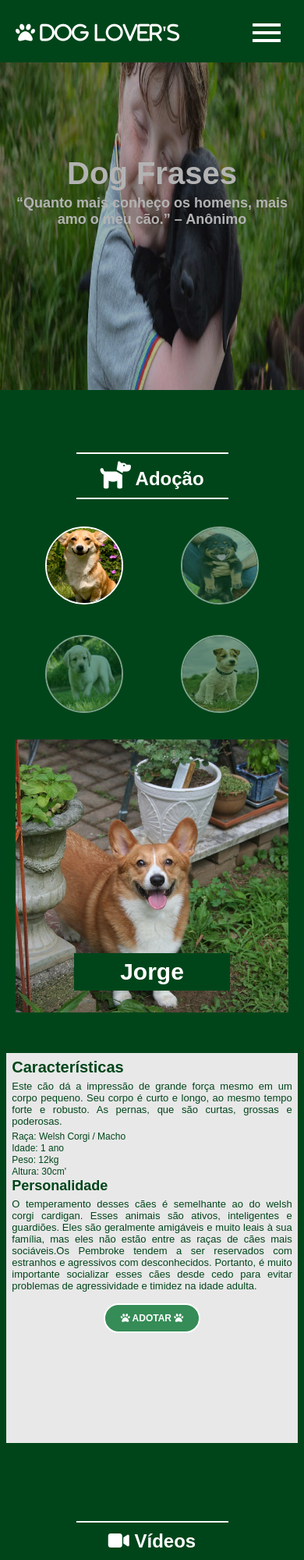
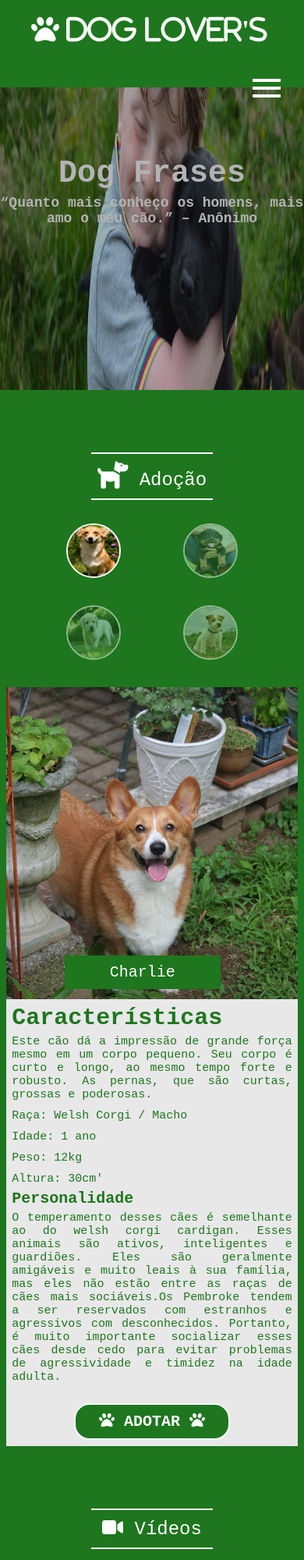
Before and after one commit to reinierdantas/doglover, a plain HTML site: page indexbr.html in a window 390 px wide. Shown: the top 2000 px of the page at 78% size. Drawn offline with Linux system fonts and the light colour scheme; a web font is replaced by a local one.

Commit message:
Add files via upload

```diff
--- a/css/style.css
+++ b/css/style.css
@@ -3,7 +3,7 @@
     padding: 0;
     margin: 0;
     box-sizing: border-box;
-    font-family: 'Be Vietnam', sans-serif;
+    font-family: 'IBM Plex Mono', monospace;
 }
 html,body{
     height: 100%;
@@ -16,6 +16,12 @@ ul,li{
 a{
     text-decoration: none;
     color: #fff;
+}
+img{
+    max-width: 100%;
+}
+h2{
+    font-weight: 300;
 }
 .noSelect {
     -webkit-touch-callout: none;
@@ -39,21 +45,24 @@ header{
     float: left;
 }
 .paw-header{
-    font-size: 40px;
+    font-size: 30px;
     color: #fff;
     cursor: pointer;
 }
 .menu-nav{
     float: right;
-    padding: 30px 0px 0px 0px;
+    padding: 25px 0px 0px 0px;
 }
+
 .menu-nav ul li{
-    padding: 0px 10px;
     display: inline-block;
+}
+.menu-nav ul li + li{
+    padding-right: 10px;
 }
 
 .menu-nav a{
-    font-size: 20px;
+    font-size: 15px;
     text-transform: uppercase;
     font-weight: 300;
 }
@@ -61,7 +70,7 @@ header{
     font-weight: 700;
 }
 .fa-bone{
-    font-size: 18px;
+    font-size: 15px;
     opacity: 0;
     visibility: hidden;
 }
@@ -71,7 +80,7 @@ header{
 }
 
 /*menu mobile and media query*/
-@media(max-width:910px){
+@media(max-width:800px){
 .mobile-btn{
     display: block;
     color: #fff;
@@ -80,10 +89,15 @@ header{
     border-top: 4px solid;
     float: right;
     position: relative;
-    top: 30px;
+    top: 25px;
     right: 30px;
     cursor: pointer;
-    -webkit-backface-visibility:hidden;
+}
+.paw-header{
+    font-size: 36px;
+}
+.menu-nav ul li + li{
+    padding-right: 0px;
 }
 .mobile-btn::after, .mobile-btn::before{
     content: '';
@@ -105,12 +119,15 @@ header{
     margin-top: 0px;
     top: 6px;
     transform: rotate(135deg);
+    transition: ease .5s;
 }
+
 .menu-nav.mobile-menu{
     position: absolute;
     background: #b8b7b6;
     padding: 10px 10px 10px 20px;
-    top: 80px;
+    width: 100%;
+    top: 70px;
     right: 0px;
     opacity: 0;
     visibility: hidden;
@@ -139,23 +156,6 @@ header{
     height: 500px;
 }
 }
-@media(max-width:530px){
-    header{
-        height: 80px;
-    }
-    .paw-header{
-        font-size: 25px;
-        margin-left: -20px;
-        margin-top: 10px;
-    }
-    .mobile-btn{
-        position: relative;
-        top: 30px;
-    }
-}
-
-
-
 /*Section Gallery*/
 .gallery{
     background: #000;
@@ -225,10 +225,9 @@ header{
 .call{
     width: 100%;
     padding: 30px 0px;
-
 }
 .adoption> .call h2{
-    width: 50%;
+    width: 40%;
     margin: 0 auto;
     text-align: center;
     margin-top: 50px;
@@ -244,9 +243,9 @@ header{
     justify-content: center;
 }
 .cards img{
-    width: 180px;
-    height: 180px;
-    margin: 50px 5px 30px 5px;
+    width: 80px;
+    height: 80px;
+    margin: 50px 10px 30px 10px;
     opacity: 0.5;
     border: 2px solid #fff;
     border-radius: 50%;
@@ -261,10 +260,10 @@ header{
     text-transform: uppercase;
     border: none;
     display: block;
-    background: #824a4a;
+    background: #420808;
     color: #fff;
     font-weight: 700;
-    font-size: 28px;
+    font-size: 20px;
     padding: 10px 30px;
     border: 2px solid #fff;
     border-radius: 20px;
@@ -273,7 +272,7 @@ header{
     margin-top: 20px;
 }
 .doginfo button:hover{
-    background: #420808;
+    background: #824a4a;
     text-decoration: underline;
 }
 .doggo{
@@ -285,6 +284,7 @@ header{
     visibility: hidden;
     transform: translate3d(-50px, 0px, 0);
     height: 0;
+
 }
 .doggo.boom{
     opacity: 1;
@@ -293,30 +293,40 @@ header{
     transform: translate3d(0px, 0px, 0);
     height: auto;
 }
-.dog-img img{
-    flex: 1 1 150;
-    width: 500px;
-    height: 700px;
+.dog-img{
+    position: relative;
 }
-.dog-img h2{
-    position: relative;
-    top: -15%;
+.dog-txt{
+    position: absolute;
+    display: inline-block;
+    top: 90%;
+    left: 30%;
     width: 200px;
+}
+.dog-txt h2{
+    color: #fff;
     margin: 0 auto;
     text-align: center;
     background: #420808;
-    font-size: 30px;
-    padding: 2% 2%;
+    font-size: 20px;
+    padding: 10px;
+    font-weight: 400;
+}
+.dog-img img{
+    flex: 1 1 50px;
+    width: 500px;
+    height: 100%;
+
 }
 .doginfo{
     background: #e8e8e8;
     width: 100%;
-    flex: 1 1 400px;
+    flex: 1 1 40px;
     color: #420808;
     padding: 2% 2%;
     text-align: justify;
     flex-wrap: wrap;
-    height: 700px;
+    height: auto;
 }
 .doginfo h3{
     padding-bottom: 5px;
@@ -335,163 +345,40 @@ header{
     font-size: 20px;
     padding-bottom: 5px;
 }
-/*Adopt section media queryes*/
-@media(max-width:1100px){
-    .doginfo ul li{
-        line-height: 12px;
+@media(max-width:860px){
+    .doggo{
+        flex-direction: column;
     }
-    .doginfo p{
-        font-size: 14px;
+    .dog-img img{
+        width: 100%;
+        height: 600px;
     }
-    .doginfo h3{
-        font-size: 25px;
+    .dog-txt{
+        position: absolute;
+        display: inline-block;
+        top: 90%;
+        left: 28%;
+        width: 200px;
+    }
+    .doginfo{
+        margin-top: -5px;
     }
 }
-@media(max-width:970px){
-    .dog-img{
-        margin: 0 auto;
+@media(max-width:400px){
+    .dog-txt{
+        top: 85%;
+        left: 20%;
+    }
+    .cards img{
+        width: 70px;
+        height: 70px;
+        margin: 0px 40px 30px 40px;
     }
     .dog-img img{
-        width: 350px;
-        height: 650px;
-    }
-    .doginfo{
-        height: 650px;
-    }
-    .doginfo ul li{
-        line-height: 8px;
-        font-size: 12px;
-    }
-    .doginfo p{
-        font-size: 13px;
-    }
-    .doginfo h3{
-        font-size: 25px;
-    }
-    .doginfo button{
-        margin-top: 20px;
+        width: 100%;
+        height: 400px;
     }
 }
-@media(max-width:900px){
-    .cards img{
-        width: 150px;
-        margin: 10px 20px 30px 10px;
-    }
-}
-@media(max-width:800px){
-    .cards img{
-        width: 130px;
-        height: 180px;
-        margin: 10px 20px 30px 10px;
-    }
-    .dog-img{
-        margin: 0 auto;
-    }
-    .dog-img img{
-        width: 350px;
-        height: 350px;
-    }
-    .doginfo{
-        height: 500px;
-        padding-bottom: 20px;
-        margin-bottom:70px;
-    }
-    .doginfo ul li{
-        line-height: 8px;
-        font-size: 12px;
-    }
-    .doginfo p{
-        font-size: 13px;
-    }
-    .doginfo h3{
-        font-size: 25px;
-    }
-    .doginfo button{
-        margin-top: 20px;
-        font-size: 18px;
-        padding: 10px 20px;
-    }
-    .dog-img h2{
-    position: relative;
-    top: -20%;
-}
-}
-@media(max-width:680px){
-    .cards img{
-        width: 150px;
-        height: 150px;
-        margin: 10px 37px 30px 37px;
-}
-    .russel p{
-        font-size: 12px;
-    }
-}
-@media(max-width:550px){
-    .cards img{
-        width: 100px;
-        height: 100px;
-        margin: 5px 37px 30px 37px;
-}
-       .doginfo button{
-        margin-top: 10px;
-        font-size: 14px;
-        padding: 10px 20px;
-    }
-      .doginfo ul li{
-        line-height: 5px;
-        font-size: 12px;
-    }
-}
-@media(max-width:430px){
-    .cards img{
-        width: 100px;
-        height: 100px;
-        margin: 5px 37px 30px 37px;
-}
-
-    .doginfo button{
-        margin-top: 10px;
-        font-size: 12px;
-        padding: 10px 20px;
-    }
-    .doginfo ul li{
-        line-height: 5px;
-        font-size: 12px;
-    }
-    .doginfo h3{
-        font-size: 20px;
-    }
-     .doginfo h4{
-        font-size: 18px;
-    }
-}
-@media(max-width:375px){
-
-    .doginfo h3{
-        font-size: 18px;
-    }
-     .doginfo h4{
-        font-size: 16px;
-    }
-    .doginfo p{
-        font-size: 11px
-    }
-    .dog-img h2{
-    position: relative;
-    top: -20%;
-    right: 20px;
-    width: 200px;
-    margin: 0 auto;
-    text-align: center;
-    background: #420808;
-    font-size: 30px;
-    padding: 2% 2%;
-}
-    .russel p{
-        font-size: 10px;
-    }
-}
-
 
 /*Section videos*/
 .videos{
@@ -500,8 +387,9 @@ header{
     color: #fff;
 }
 .videos > .call h2{
-    width: 50%;
+    width: 40%;
     margin: 0 auto;
+    margin-top: 50px;
     text-align: center;
     padding: 10px 0px;
     border-top: 2px solid;
@@ -583,9 +471,14 @@ header{
     margin-top: 100px;
 }
 .volunteer h2{
-    width: 100%;
-    font-size: 20px;
+    width: 40%;
+    margin: 0 auto;
+    margin-top: 50px;
     margin-bottom: 50px;
+    text-align: center;
+    padding: 10px 0px;
+    border-top: 2px solid;
+    border-bottom: 2px solid;
 }
 form{
     padding-bottom: 170px;
@@ -615,13 +508,13 @@ form button:hover{
 }
 @media(max-width:510px){
     input{
-        max-width: 60%;
-        width: 100%;
+        max-width: 100%;
+        width: 80%;
         border-radius: 5px;
     }
     form button{
-        width: 60%;
-        max-width: 60%;
+        width: 80%;
+        max-width: 100%;
         margin-left: 0;
         margin-top: 15px;
         border-radius: 5px;
@@ -704,3 +597,29 @@ small a:hover{
 .backtop i:hover{
     color: #e8e8e8;
 }
+
+/* Br colors */
+.headerbr, .adoptionbr, .doginfobr button, .dog-txtbr, .dog-txtbr h2, .videosbr, .charitybr{
+    background:#1e761e;
+}
+.doginfobr, .socialbr, .socialbr i, .backtopbr i, .charity-cardsbr h3{
+    color: #1e761e;
+}
+.backtopbr:hover{
+    background: #7add7a;
+}
+.formbr button[type="submit"]{
+    background: #7add7a;
+}
+.doginfobr button:hover{
+    background: #7add7a;
+}
+
+@media(max-width:800px){
+    .menu-nav.mobile-menubr li:hover{
+            background-color: #7add7a;
+    }
+    .menu-nav.mobile-menubr li{
+        border-bottom: 2px solid #1e761e ;
+    }
+    }
--- a/indexbr.html
+++ b/indexbr.html
@@ -1,5 +1,6 @@
 <!DOCTYPE html>
 <html lang="pt-BR">
+
 <head>
     <!--Title-->
     <title>Dog Lover's &hearts;</title>
@@ -15,19 +16,20 @@
     <!--Links-->
     <link rel="icon" href="images/icon.png">
     <link href="https://fonts.googleapis.com/css?family=Be+Vietnam:300,300i,400,700&display=swap" rel="stylesheet">
-     <link rel="stylesheet" href="css/stylebr.css">
+    <link rel="stylesheet" href="css/style.css">
 </head>
+
 <body>
     <script type="text/javascript">
         document.documentElement.className += ' js';
     </script>
     <!--Header Menu-->
-    <header class="menu noSelect">
+    <header class="menu headerbr noSelect">
         <div class="logo">
             <i class="fas fa-paw paw-header"> Dog Lover's</i>
         </div>
         <span class="mobile-btn"></span>
-        <nav class="menu-nav mobile-menu">
+        <nav class="menu-nav mobile-menu mobile-menubr">
             <ul>
                 <li><a href="#adopt">Adoção <i class="fas fa-bone"></i></a></li>
                 <li><a href="#vid">Vídeos <i class="fas fa-bone"></i></a></li>
@@ -66,8 +68,10 @@
     </section>
 
     <!--Adoptions-->
-    <section class="adoption noSelect" data-group="dogs">
-        <div class="call" id="adopt"><h2><i class="fas fa-dog"></i> Adoção</h2></div>
+    <section class="adoption adoptionbr noSelect" data-group="dogs">
+        <div class="call" id="adopt">
+            <h2><i class="fas fa-dog"></i> Adoção</h2>
+        </div>
         <ul class="cards">
             <li class="corgi"><img data-click="corgi" src="images/adopt1.png" alt="corgi"></li>
             <li class="rottweiler"><img data-click="rottweiler" src="images/adopt2.jpeg" alt="rottweiler"></li>
@@ -77,11 +81,14 @@
         <div class="doggo" data-target="corgi">
             <div class="dog-img">
                 <img src="images/adoptinfo1.jpg" alt="corgi-adopt">
-        <h2>Jorge</h2>
+                <div class="dog-txt dog-txtbr">
+                    <h2>Charlie</h2>
                 </div>
-        <div class="doginfo">
+            </div>
+            <div class="doginfo doginfobr">
                 <h3>Características</h3>
-            <p>Este cão dá a impressão de grande força mesmo em um corpo pequeno. Seu corpo é curto e longo, ao mesmo tempo forte e robusto. As pernas, que são curtas, grossas e poderosas.</p>
+                <p>Este cão dá a impressão de grande força mesmo em um corpo pequeno. Seu corpo é curto e longo, ao
+                    mesmo tempo forte e robusto. As pernas, que são curtas, grossas e poderosas.</p>
                 <ul>
                     <li>Raça: Welsh Corgi / Macho</li>
                     <li>Idade: 1 ano</li>
@@ -89,18 +96,26 @@
                     <li>Altura: 30cm'</li>
                 </ul>
                 <h4>Personalidade</h4>
-            <p>O temperamento desses cães é semelhante ao do welsh corgi cardigan. Esses animais são ativos, inteligentes e guardiões. Eles são geralmente amigáveis e muito leais à sua família, mas eles não estão entre as raças de cães mais sociáveis.Os Pembroke tendem a ser reservados com estranhos e agressivos com desconhecidos. Portanto, é muito importante socializar esses cães desde cedo para evitar problemas de agressividade e timidez na idade adulta.</p>
+                <p>O temperamento desses cães é semelhante ao do welsh corgi cardigan. Esses animais são ativos,
+                    inteligentes e guardiões. Eles são geralmente amigáveis e muito leais à sua família, mas eles não
+                    estão entre as raças de cães mais sociáveis.Os Pembroke tendem a ser reservados com estranhos e
+                    agressivos com desconhecidos. Portanto, é muito importante socializar esses cães desde cedo para
+                    evitar problemas de agressividade e timidez na idade adulta.</p>
                 <button class="noSelect"><i class="fas fa-paw"></i> Adotar <i class="fas fa-paw"></i></button>
             </div>
         </div>
         <div class="doggo" data-target="rottweiler">
             <div class="dog-img">
                 <img src="images/adoptinfo2.jpg" alt="corgi-adopt">
-        <h2>Juracy</h2>
+                <div class="dog-txt dog-txtbr">
+                    <h2>Max</h2>
                 </div>
-        <div class="doginfo">
+            </div>
+            <div class="doginfo doginfobr">
                 <h3>Características</h3>
-            <p>Talvez a caraterística mais marcante do Rottweiler seja a sua cabeça larga e de comprimento médio, que conta com um focinho poderoso que não é nem curto nem comprido em relação ao cranio. A mordedura em tesoura alcança todo o seu poder graças às fortes e grandes mandíbulas deste cachorro.</p>
+                <p>Talvez a caraterística mais marcante do Rottweiler seja a sua cabeça larga e de comprimento médio,
+                    que conta com um focinho poderoso que não é nem curto nem comprido em relação ao cranio. A mordedura
+                    em tesoura alcança todo o seu poder graças às fortes e grandes mandíbulas deste cachorro.</p>
                 <ul>
                     <li>Raça: Rottweiler / Macho</li>
                     <li>Idade: 3 meses</li>
@@ -108,18 +123,26 @@
                     <li>Altura: 12cm'</li>
                 </ul>
                 <h4>Personalidade</h4>
-            <p>Atento, obediente, calmo, corajoso, seguro, confiável e leal com os seus. Assim se pode descrever o caráter típico do Rottweiler. Por conseguinte, deve ter em conta que nem todos os Rottweilers têm esse caráter.É assim que o Rottweiler se destacou no passado e continua nos dias de hoje, como uma das raças mais versáteis e inteligentes.</p>
+                <p>Atento, obediente, calmo, corajoso, seguro, confiável e leal com os seus. Assim se pode descrever o
+                    caráter típico do Rottweiler. Por conseguinte, deve ter em conta que nem todos os Rottweilers têm
+                    esse caráter.É assim que o Rottweiler se destacou no passado e continua nos dias de hoje, como uma
+                    das raças mais versáteis e inteligentes.</p>
                 <button class="noSelect"><i class="fas fa-paw"></i> Adotar <i class="fas fa-paw"></i></button>
             </div>
         </div>
         <div class="doggo" data-target="labrador">
             <div class="dog-img">
                 <img src="images/adoptinfo3.jpg" alt="corgi-adopt">
-        <h2>Juremir</h2>
+                <div class="dog-txt dog-txtbr">
+                    <h2>Ollie</h2>
                 </div>
-        <div class="doginfo">
+            </div>
+            <div class="doginfo doginfobr">
                 <h3>Características</h3>
-            <p>O Labrador Retriver é um cachorro de tamanho médio, com corpo musculado, forte e compacto. O seu peito é largo e profundo e, as costas são retas. Este cachorro é ligeiramente mais comprido que alto. A cabeça do Labrador Retriever é larga e apresenta um focinho comprido e largo. A raça apresenta uma mordida em tesoura e as mandíbulas são fortes. </p>
+                <p>O Labrador Retriver é um cachorro de tamanho médio, com corpo musculado, forte e compacto. O seu
+                    peito é largo e profundo e, as costas são retas. Este cachorro é ligeiramente mais comprido que
+                    alto. A cabeça do Labrador Retriever é larga e apresenta um focinho comprido e largo. A raça
+                    apresenta uma mordida em tesoura e as mandíbulas são fortes. </p>
                 <ul>
                     <li>Raça: Labrador / Macho</li>
                     <li>Idade: 8 meses</li>
@@ -127,73 +150,96 @@
                     <li>Altura: 16cm'</li>
                 </ul>
                 <h4>Personalidade</h4>
-            <p>Uma das caraterísticas mais notáveis do Labrador Retriever é o seu caráter. Devido à sua aparência amigável e o seu caráter excepcionalmente sociável, esta raça canina foi a mais popular do mundo por mais de uma década. Além disso, a estabilidade de caráter destes cachorros converteu-os em grandes parceiros da humanidade, colaborando como cachorros de resgaste, cachorros de terapia, cachorros de assistência e muito mais.O Labrador Retriever é sociável, amigável, leal, inteligente e amante da diversão.</p>
+                <p>Uma das caraterísticas mais notáveis do Labrador Retriever é o seu caráter. Devido à sua aparência
+                    amigável e o seu caráter excepcionalmente sociável, esta raça canina foi a mais popular do mundo por
+                    mais de uma década. Além disso, a estabilidade de caráter destes cachorros converteu-os em grandes
+                    parceiros da humanidade, colaborando como cachorros de resgaste, cachorros de terapia, cachorros de
+                    assistência e muito mais.O Labrador Retriever é sociável, amigável, leal, inteligente e amante da
+                    diversão.</p>
                 <button class="noSelect"><i class="fas fa-paw"></i> Adotar <i class="fas fa-paw"></i></button>
             </div>
         </div>
         <div class="doggo" data-target="russel">
             <div class="dog-img">
                 <img src="images/adoptinfo4.jpg" alt="corgi-adopt">
-        <h2>Jurabullet</h2>
+                <div class="dog-txt dog-txtbr">
+                    <h2>Bella</h2>
                 </div>
-        <div class="doginfo russel">
+            </div>
+            <div class="doginfo doginfobr">
                 <h3>Características</h3>
-            <p>De acordo com o padrão oficial da raça, o Jack Russell Terrier deve ser mais comprido que alto, sendo a altura ideal até à cruz de 25-30 cm e o peso entre os 5 e os 6 kg. Assim, as principais caraterísticas que nos permitirão distinguir o Jack Russell do Parson Russell, são as suas patas curtas e tronco ligeiramente alongado.</p>
+                <p>De acordo com o padrão oficial da raça, o Jack Russell Terrier deve ser mais comprido que alto, sendo
+                    a altura ideal até à cruz de 25-30 cm e o peso entre os 5 e os 6 kg. Assim, as principais
+                    caraterísticas que nos permitirão distinguir o Jack Russell do Parson Russell, são as suas patas
+                    curtas e tronco ligeiramente alongado.</p>
                 <ul>
-                <li>Raça: Jack Terrier / Macho</li>
+                    <li>Raça: Jack Terrier / Femea</li>
                     <li>Idade: 2 anos</li>
                     <li>Peso: 8kg</li>
                     <li>Altura: 25cm'</li>
                 </ul>
                 <h4>Personalidade</h4>
-            <p>No geral, se formos constantes na sua educação, coerentes e fizermos uso do reforço positivo desde filhote, o Jack Russell é raro adotar um mau comportamento. Desta forma, se realizarmos os passeios mínimos estabelecidos nunca mais fará as suas necessidades dentro de casa, à exceção das primeiras vezes em que se encontrar no período de aprendizagem. Também não é cão destruidor, com vontade de morder os móveis ou outros objetos se lhe proporcionarmos brinquedos mordedores para quando precisar de brincar ou aliviar a dor causada pelo crescimento dos dentes.E, ao ser tão excitado, ativo, energético e temperamental.</p>
+                <p>No geral, se formos constantes na sua educação, coerentes e fizermos uso do reforço positivo desde
+                    filhote, o Jack Russell é raro adotar um mau comportamento. Desta forma, se realizarmos os passeios
+                    mínimos estabelecidos nunca mais fará as suas necessidades dentro de casa, à exceção das primeiras
+                    vezes em que se encontrar no período de aprendizagem. Também não é cão destruidor, com vontade de
+                    morder os móveis ou outros objetos se lhe proporcionarmos brinquedos mordedores para quando precisar
+                    de brincar ou aliviar a dor causada pelo crescimento dos dentes.E, ao ser tão excitado, ativo,
+                    energético e temperamental.</p>
                 <button class="noSelect"><i class="fas fa-paw"></i> Adotar <i class="fas fa-paw"></i></button>
             </div>
         </div>
     </section>
     <!--Videos-->
-    <section class="videos" id="vid">
-        <div class="call" ><h2><i class="fas fa-video"></i> Vídeos</h2></div>
+    <section class="videos videosbr" id="vid">
+        <div class="call">
+            <h2><i class="fas fa-video"></i> Vídeos</h2>
+        </div>
         <div class="video-gal">
             <video src="videos/vid1.mp4" controls poster="images/videoplay.png"></video>
             <video src="videos/vid2.mp4" controls poster="images/videoplay.png"></video>
             <video src="videos/vid3.mp4" controls poster="images/videoplay.png"></video>
-        <video src="videos/vid4.mp4" controls poster="images/videoplay.png"></video>
-        <video src="videos/vid5.mp4" controls poster="images/videoplay.png"></video>
-        <video src="videos/vid6.mp4" controls poster="images/videoplay.png"></video>
         </div>
     </section>
 
     <!--Charity-->
-    <section class="charity noSelect" id="char">
-        <div class="call" ><h2><i class="fas fa-heart"></i> Benfeitoria</h2></div>
+    <section class="charity charitybr noSelect" id="char">
+        <div class="call">
+            <h2><i class="fas fa-heart"></i> Benfeitoria</h2>
+        </div>
         <div class="charity-about">
-            <span><p>Nós entendemos quem muita das vezes ser o dono de um animal de estimação pode ser um pouco complicado pois exige que tarefas sejam feitas e etc... Então pensando nisso nós realizamos um projeto uma vez por mês para ajudar os donos e especialmente os animais de graça (ver <a href="#">notícias</a> para mais informações.) Nosso trabalho é realizado por voluntários, caso queira se juntar, deixe seu email em  <b>SEJA UM VOLUNTÁRIO</b> na seção abaixo.</p></span>
-        <div class="charity-cards">
+            <span>
+                <p>Nós entendemos quem muita das vezes ser o dono de um animal de estimação pode ser um pouco complicado
+                    pois exige que tarefas sejam feitas e etc... Então pensando nisso nós realizamos um projeto uma vez
+                    por mês para ajudar os donos e especialmente os animais de graça (ver <a href="#">notícias</a> para
+                    mais informações.) Nosso trabalho é realizado por voluntários, caso queira se juntar, deixe seu
+                    email em <b>SEJA UM VOLUNTÁRIO</b> na seção abaixo.</p>
+            </span>
+            <div class="charity-cards charity-cardsbr">
                 <img src="images/charity1.jpg" alt="Dog bathing">
                 <h3><i class="fas fa-bath"></i> Banho</h3>
             </div>
-         <div class="charity-cards">
+            <div class="charity-cards charity-cardsbr">
                 <img src="images/charity2.jpg" alt="Dog feeding">
                 <h3><i class="fas fa-utensils"></i> Comida</h3>
             </div>
-         <div class="charity-cards">
+            <div class="charity-cards charity-cardsbr">
                 <img src="images/charity3.jpg" alt="Vacine on Dog">
                 <h3><i class="fas fa-shoe-prints"></i> Caminhada</h3>
             </div>
-        <div class="charity-cards">
+            <div class="charity-cards charity-cardsbr">
                 <img src="images/charity4.webp" alt="Veterinary care">
                 <h3><i class="fas fa-clinic-medical"></i> Veterinário</h3>
             </div>
             <div class="volunteer">
                 <h2><i class="fas fa-users"></i> Seja um Voluntário <i class="fas fa-users"></i></h2>
-            <form>
+                <form class="formbr">
                     <input type="text" name="email" placeholder="E-mail">
                     <button type="submit">Enviar</button>
                 </form>
             </div>
         </div>
-        <div class="backtop noSelect"><i class="fas fa-chevron-up"></i></div>
+        <div class="backtop backtopbr noSelect"><i class="fas fa-chevron-up"></i></div>
         <div class="flags">
             <ul>
                 <li><a href="index.html"><img src="images/us.png" alt="USA FLAG"></a></li>
@@ -204,7 +250,7 @@
     </section>
     <!--Footers-->
     <footer>
-         <div class="social">
+        <div class="social socialbr">
             <h4>Nossas Redes Sociais</h4>
             <ul>
                 <li><a href="#"><i class="fab fa-instagram"></i></a></li>
@@ -212,9 +258,6 @@
                 <li><a href="#"><i class="fab fa-facebook-square"></i></a></li>
             </ul>
             <p> Website totalmente fictício e foi desenvolvido para fins de portifólio.</p>
-         </div>
-         <div class="dev">
-             <small>Desenvolvido por <a href="http://www.twitter.com/reinierdantas" target="_blank">Reinier Dantas</a></small>
         </div>
     </footer>
 
@@ -224,4 +267,5 @@
     <script src="js/app.js"></script>
 
 </body>
+
 </html>
```
Also changed, not shown: index.html (+77 -32 lines). Lines whose indentation alone changed are shown as unchanged.
